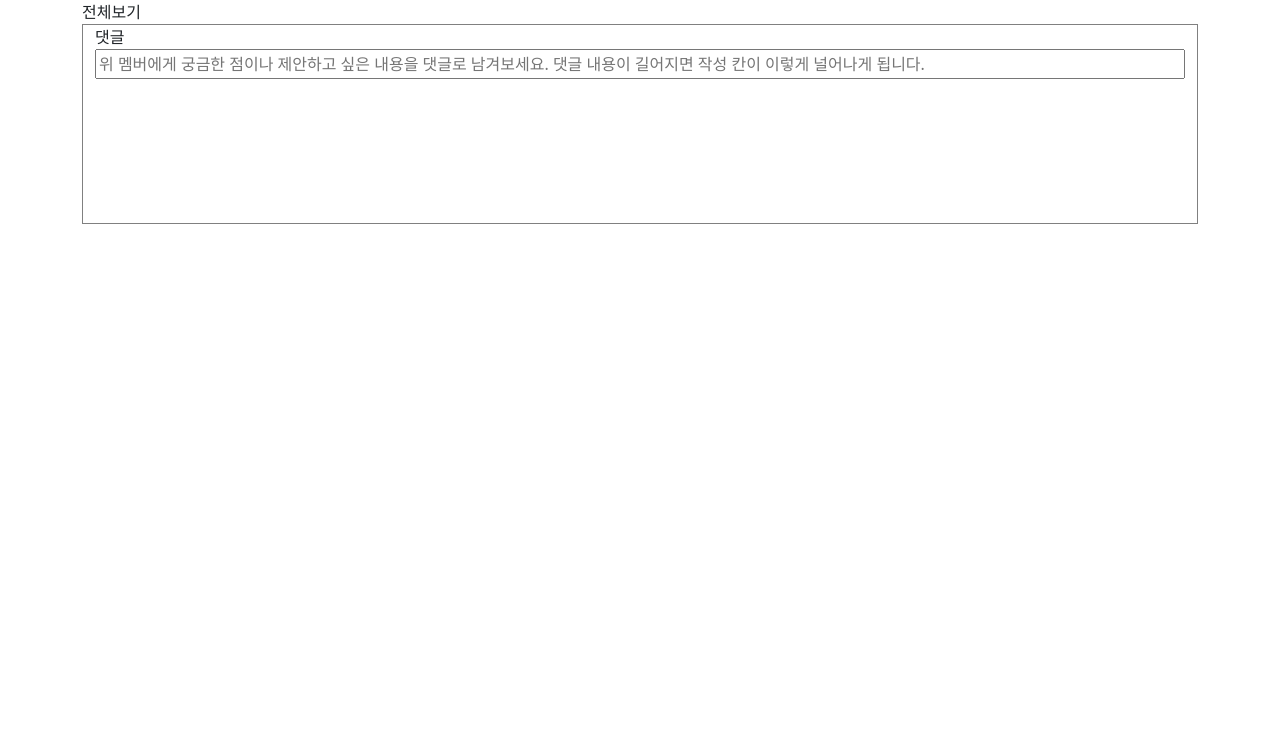
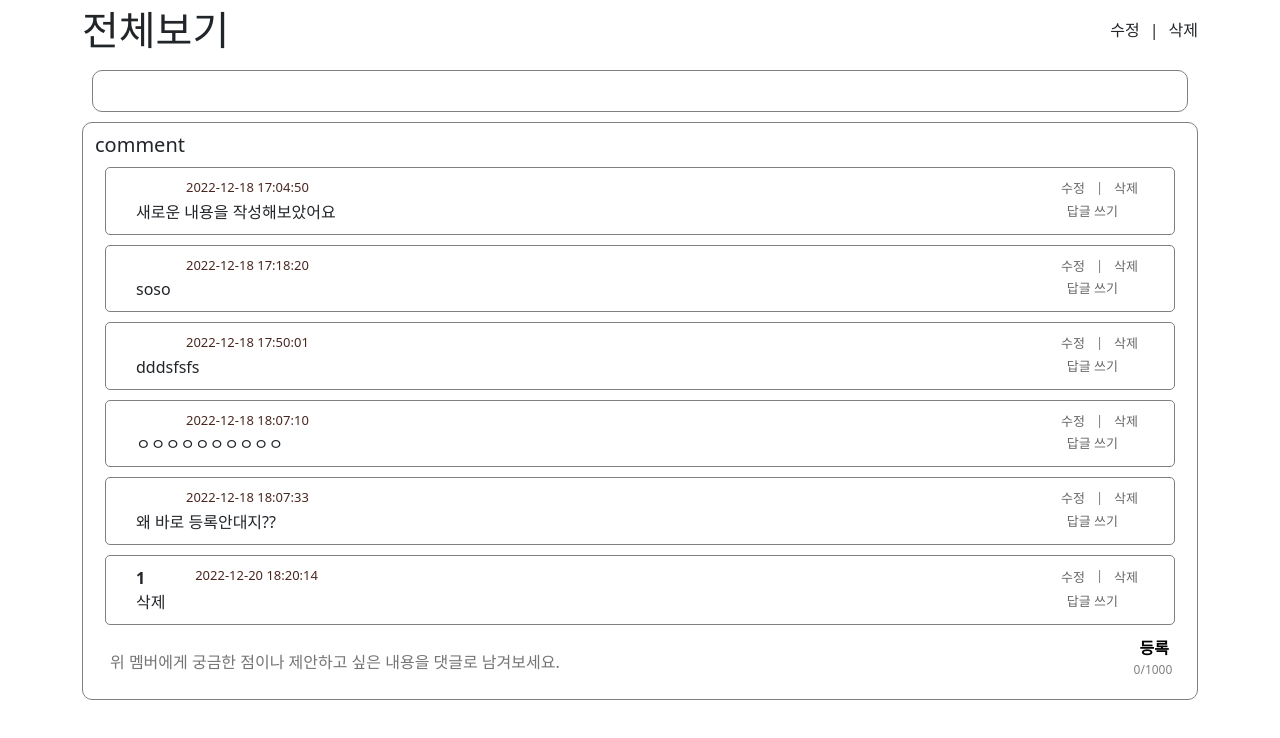
Before and after one commit to wecode-bootcamp-korea/justcode-7-fastfive-team2-front, a React (Create React App) app: page /detail/1 in a window 1280 px wide. Shown: the top 738 px of the page. Built offline with nearby package versions, Linux system fonts and the light colour scheme; no server answers; data requests are answered from the project's data file; the HTML template or start-up script is replaced by a standard one.

Commit message:
<add> 댓글 등록 및 삭제

```diff
--- a/db.json
+++ b/db.json
@@ -1,16 +1,60 @@
 {
   "company": [
     {
-      "id": 0,
-      "title": "패스트파이브",
-      "explain": "패스트파이브 설명입니다",
-      "img": "https://gratisography.com/photo/coffee-flatlay-background/",
-      "field": "공유오피스",
-      "benefit": "페스트파이브 멤버 컨택 시 10% 할인 제공",
-      "page": "https://github.com/yezee-e",
-      "number": "yejipooh@naver",
-      "detail": "여기는 디테일한 설명이 들어갑니다 어때요? 디테일 하나요??",
-      "introduction": "https://s3.us-west-2.amazonaws.com/secure.notion-static.com/7782cbef-405a-411d-a7d3-1d62883007a6/%E1%84%80%E1%85%B5%E1%84%92%E1%85%AC%E1%86%A8%E1%84%86%E1%85%AE%E1%86%AB%E1%84%89%E1%85%A5_%E1%84%86%E1%85%A6%E1%86%B7%E1%84%87%E1%85%A5_%E1%84%83%E1%85%B5%E1%84%85%E1%85%A6%E1%86%A8%E1%84%90%E1%85%A9%E1%84%85%E1%85%B5_PC_Web.pdf?X-Amz-Algorithm=AWS4-HMAC-SHA256&X-Amz-Content-Sha256=UNSIGNED-PAYLOAD&X-Amz-Credential=AKIAT73L2G45EIPT3X45%2F20221212%2Fus-west-2%2Fs3%2Faws4_request&X-Amz-Date=20221212T065214Z&X-Amz-Expires=86400&X-Amz-Signature=44cfaafb7abbb91461c71888803662c0926bde411dd9e5cb450eb6d08a807efb&X-Amz-SignedHeaders=host&response-content-disposition=filename%3D%22%25E1%2584%2580%25E1%2585%25B5%25E1%2584%2592%25E1%2585%25AC%25E1%2586%25A8%25E1%2584%2586%25E1%2585%25AE%25E1%2586%25AB%25E1%2584%2589%25E1%2585%25A5_%25E1%2584%2586%25E1%2585%25A6%25E1%2586%25B7%25E1%2584%2587%25E1%2585%25A5%2520%25E1%2584%2583%25E1%2585%25B5%25E1%2584%2585%25E1%2585%25A6%25E1%2586%25A8%25E1%2584%2590%25E1%2585%25A9%25E1%2584%2585%25E1%2585%25B5%2520PC%2520Web.pdf%22&x-id=GetObject"
+      "categoryName": "IT",
+      "corporationName": "저스트 코",
+      "image": "https://search.pstatic.net/sunny/?src=https%3A%2F%2Fi.pinimg.com%2F736x%2F2a%2Fa7%2F28%2F2aa728955ac40453fe6383be5b06229c--steve-thompson-art-steve-thompson-disney.jpg&type=a340",
+      "introduction": "안녕하세",
+      "url": "http://www.naver.com",
+      "field": "it",
+      "detailIntro": "안녕하세요",
+      "membersBenefits": "안녕하세요",
+      "number": "101020120",
+      "introFile": "안녕하세요",
+      "placeName": "강남1호점"
+    }
+  ],
+  "comment": [
+    {
+      "remove": false,
+      "content": "새로운 내용을 작성해보았어요",
+      "nickname": "예지",
+      "date": "2022-12-18 17:04:50",
+      "id": 7
+    },
+    {
+      "remove": false,
+      "content": "soso",
+      "nickname": "예지",
+      "date": "2022-12-18 17:18:20",
+      "id": 8
+    },
+    {
+      "remove": false,
+      "content": "dddsfsfs",
+      "nickname": "예지",
+      "date": "2022-12-18 17:50:01",
+      "id": 9
+    },
+    {
+      "remove": false,
+      "content": "ㅇㅇㅇㅇㅇㅇㅇㅇㅇㅇ",
+      "nickname": "예지",
+      "date": "2022-12-18 18:07:10",
+      "id": 10
+    },
+    {
+      "remove": false,
+      "content": "왜 바로 등록안대지??",
+      "nickname": "예지",
+      "date": "2022-12-18 18:07:33",
+      "id": 11
+    },
+    {
+      "content": "삭제",
+      "corporationId": 1,
+      "date": "2022-12-20 18:20:14",
+      "id": 12
     }
   ]
 }
--- a/package.json
+++ b/package.json
@@ -12,6 +12,7 @@
     "@types/react-dom": "^18.0.9",
     "axios": "^1.2.1",
     "bootstrap": "^5.2.3",
+    "moment": "^2.29.4",
     "react": "^18.2.0",
     "react-bootstrap": "^2.7.0",
     "react-dom": "^18.2.0",
--- a/src/Pages/Detail/Comment.scss
+++ /dev/null
@@ -1,9 +0,0 @@
-.comment-area {
-  width: 500px;
-  height: 200px;
-  border: 1px solid gray;
-
-  input {
-    width: 100%;
-  }
-}
--- a/src/Pages/Detail/Comment.tsx
+++ b/src/Pages/Detail/Comment.tsx
@@ -1,17 +1,7 @@
 import React from 'react';
-import './Comment.scss';
 
 function Comment() {
-  return (
-    <div className='container comment-area'>
-      <div>댓글</div>
-      <input
-        type='text'
-        maxLength={1000}
-        placeholder='위 멤버에게 궁금한 점이나 제안하고 싶은 내용을 댓글로 남겨보세요. 댓글 내용이 길어지면 작성 칸이 이렇게 널어나게 됩니다.'
-      />
-    </div>
-  );
+  return <div>Comment</div>;
 }
 
 export default Comment;
--- /dev/null
+++ b/src/Pages/Detail/Comments.scss
@@ -0,0 +1,93 @@
+@mixin btn {
+  border: none;
+  background-color: inherit;
+  opacity: 0.6;
+  font-size: 13px;
+}
+
+.comments-area {
+  border: 1px solid gray;
+  border-radius: 10px;
+  // background-color: #e3d7cf;
+  padding: 10px;
+
+  .comment {
+    display: flex;
+    flex-direction: column;
+    border: 1px solid gray;
+    margin: 10px;
+    padding: 10px 30px;
+    border-radius: 5px;
+    .comment-area {
+      display: flex;
+      justify-content: space-between;
+    }
+
+    .comment-data {
+      display: flex;
+      gap: 50px;
+      text-align: center;
+
+      .nickname {
+        font-weight: 700;
+      }
+      .date {
+        color: #49271f;
+        font-size: 13px;
+      }
+    }
+    .comment-modify {
+      display: flex;
+      gap: 5px;
+
+      button {
+        @include btn;
+      }
+      span {
+        opacity: 0.6;
+        font-size: 13px;
+      }
+    }
+
+    .comment-reply {
+      display: flex;
+      justify-content: space-between;
+
+      button {
+        @include btn;
+        margin-right: 20px;
+      }
+    }
+  }
+
+  .comments-area__input {
+    position: relative;
+    input {
+      width: 100%;
+      border-radius: 10px;
+      border: none;
+      padding: 15px;
+    }
+    :focus {
+      outline: none;
+    }
+  }
+
+  .comments-area__function {
+    position: absolute;
+    bottom: 0;
+    right: 0;
+    display: flex;
+    flex-direction: column;
+    padding: 10px;
+    span {
+      color: gray;
+      font-size: 12px;
+    }
+    button {
+      border: none;
+      background-color: inherit;
+      font-weight: 600;
+    }
+  }
+}
--- /dev/null
+++ b/src/Pages/Detail/Comments.tsx
@@ -0,0 +1,148 @@
+import React, { useEffect, useRef, useState } from 'react';
+import useFetch from '../../hook/useFetch';
+import './Comments.scss';
+import moment from 'moment';
+import axios from 'axios';
+
+interface CommentType {
+  id: 0;
+  content: '새로운 내용을 작성해보았어요';
+  date: '2022-12-18 17:04:50';
+  corporationId: 1;
+}
+
+function Comments() {
+  const [text, setText] = useState('');
+  const [newText, setNewText] = useState('');
+  const [replyModify, setReplyModify] = useState(false);
+  const [comments, setComments] = useState<CommentType[]>([]);
+
+  const inputRef = useRef<HTMLInputElement>(null); //ref는 돔요소가 생성돈 후 접근이 가능
+  // let comments: CommentType[] = useFetch('http://localhost:3004/comment');
+
+  useEffect(() => {
+    axios('http://localhost:3004/comment').then((data) =>
+      setComments(data.data)
+    );
+  }, []);
+
+  const nowTime = moment().format('YYYY-MM-DD HH:mm:ss');
+
+  const commentInput = (e: React.ChangeEvent<HTMLInputElement>) => {
+    setText(e.target.value);
+  };
+
+  const commentPost = () => {
+    if (inputRef.current) {
+      const content = inputRef.current.value;
+
+      if (content.length <= 0) {
+        alert('작성된 게시글이 없습니다');
+        return;
+      }
+
+      fetch('http://localhost:3004/comment', {
+        method: 'POST',
+        headers: {
+          'Content-Type': 'application/json', //보내는 리소스의 타입을 의미
+        },
+        body: JSON.stringify({
+          content,
+          corporationId: 1,
+          date: nowTime,
+        }),
+      }).then((res) => {
+        alert('생성이 완료 되었습니다');
+        setComments(comments);
+      });
+    }
+  };
+
+  //1. 수정버튼을 누르면 댓글에 Input 나타나기
+  //2. 수정버튼 등록버튼으로 변경
+
+  const commentModify = (id: number) => {
+    // if (comments.id) {
+    //   setReplyModify(!replyModify);
+    // }
+    // fetch('http://localhost:8000/comment', {
+    //   method: 'PUT',
+    //   headers: {
+    //     'Content-Type': 'application/json',
+    //   },
+    //   body: JSON.stringify({
+    //     //수정을 위한 정보를 body에 넣어준다
+    //     ...comments, //기존데이터에
+    //     // isDone: !isDone, //수정되는 값을 추가
+    //   }),
+    // }).then((res) => {
+    //   if (res.ok) {
+    //     // comment.content;
+    //   }
+    // });
+  };
+
+  const commentDelete = (id: number) => {
+    if (window.confirm('삭제하시겠습니까?')) {
+      //alert창
+      fetch('http://localhost:3004/comment', {
+        method: 'DELETE',
+      }).then((res) => {
+        setComments(comments.filter((delComment) => delComment.id !== id));
+      });
+    }
+  };
+
+  return (
+    <div className='container comments-area'>
+      <h5>comment</h5>
+      {comments.map((comment) => (
+        <div key={comment.id} className='comment'>
+          <div className='comment-area'>
+            <div className='comment-data'>
+              <span className='nickname'>{comment.corporationId}</span>
+              <span className='date'>{comment.date}</span>
+            </div>
+            <div className='comment-modify'>
+              <button onClick={() => commentModify(comment.id)}>수정</button>
+              <span>|</span>
+              <button onClick={() => commentDelete(comment.id)}>삭제</button>
+            </div>
+          </div>
+          <div className='comment-reply'>
+            {replyModify ? (
+              <input
+                type='text'
+                ref={inputRef}
+                maxLength={1000}
+                defaultValue={text ? text : newText}
+                onChange={commentInput}
+                placeholder='위 멤버에게 궁금한 점이나 제안하고 싶은 내용을 댓글로 남겨보세요.'
+              />
+            ) : (
+              <div>{comment.content}</div>
+            )}
+            <button>답글 쓰기</button>
+          </div>
+        </div>
+      ))}
+
+      <div className='comments-area__input'>
+        <input
+          type='text'
+          ref={inputRef}
+          maxLength={1000}
+          defaultValue={text ? text : newText}
+          onChange={commentInput}
+          placeholder='위 멤버에게 궁금한 점이나 제안하고 싶은 내용을 댓글로 남겨보세요.'
+        />
+        <div className='comments-area__function'>
+          <button onClick={commentPost}>등록</button>
+          <span>{text.length}/1000</span>
+        </div>
+      </div>
+    </div>
+  );
+}
+
+export default Comments;
--- /dev/null
+++ b/src/Pages/Detail/Detail.scss
@@ -0,0 +1,30 @@
+.company-section {
+  display: flex;
+  justify-content: space-between;
+  align-items: center;
+
+  .section {
+    font-size: 40px;
+  }
+
+  .company-modify {
+    display: flex;
+    gap: 10px;
+  }
+}
+
+.Detail-area {
+  border: 1px solid gray;
+  border-radius: 10px;
+  margin: 10px;
+  padding: 20px;
+  img {
+    width: 100%;
+    height: 200px;
+  }
+  .Detail-intro {
+    font-size: 20px;
+    font-weight: 500;
+    margin-right: 10px;
+  }
+}
--- a/src/Pages/Detail/Detail.tsx
+++ b/src/Pages/Detail/Detail.tsx
@@ -2,43 +2,46 @@ import axios from 'axios';
 import React, { useState } from 'react';
 import { useEffect } from 'react';
 import { useParams } from 'react-router-dom';
-import Comment from './Comment';
-
-type CompanyType = {
-  id: number;
-  title: string;
-  explain: String;
-  img: string;
-  field: string;
-  benefit: string;
-  page: string;
-  number: string;
-  detail: string;
-  introduction: string;
-};
+import useFetch from '../../hook/useFetch';
+import Comments from './Comments';
+import './Detail.scss';
 
 function Detail() {
-  const [company, setCompany] = useState<CompanyType[]>([]);
+  const company = useFetch('http://localhost:3004/company');
   let { id } = useParams();
+
   console.log(company);
-
-  const getCompanyDetail = () => {
-    axios
-      .get(`http://localhost:3004/company/${id}`)
-      .then((res) => setCompany(res.data));
-  };
-
-  useEffect(() => {
-    getCompanyDetail();
-  }, [id]);
-  console.log('id', id);
   return (
     <div className='container'>
-      <div>전체보기</div>
-      {/* <img src={company?.img} alt='banner' />
-      <div>{company?.title}</div>
-      <div>{company?.explain}</div> */}
-      <Comment />
+      <div className='company-section'>
+        <div className='section'>전체보기</div>
+        <div className='company-modify'>
+          <span>수정</span>
+          <span>|</span>
+          <span>삭제</span>
+        </div>
+      </div>
+
+      <div className='Detail-area'>
+        {/* <img src={company.image} alt='banner' />
+        <h2>{company.corporationName}</h2>
+        <div>{company.detailIntro}</div>
+        <div>
+          <span className='Detail-intro'>업무분야</span>
+          <span>{company.field}</span>
+        </div>
+        <div>
+          <span className='Detail-intro'>홈페이지</span>{' '}
+          <span>{company.membersBenefits}</span>
+        </div>
+        <div>
+          <span className='Detail-intro'>연락처</span>{' '}
+          <span>{company.number}</span>
+        </div>
+        <div>{company.introFile}</div> */}
+      </div>
+
+      <Comments />
     </div>
   );
 }
--- /dev/null
+++ b/src/hook/useFetch.tsx
@@ -0,0 +1,27 @@
+import { useEffect, useState } from 'react';
+import axios from 'axios';
+
+type CompanyType = {
+  categoryName: string;
+  corporationName: string;
+  image: string;
+  introduction: string;
+  url: string;
+  field: string;
+  detailIntro: string;
+  membersBenefits: string;
+  number: string;
+  introFile: string;
+  placeName: string;
+};
+
+export default function useFetch(url: string) {
+  const [data, setData] = useState<CompanyType>();
+
+  useEffect(() => {
+    axios(url) //필요한 url이 바뀔예정이다
+      .then((data) => setData(data.data));
+  }, [url]);
+
+  return data; //결국 필요한 data를 리턴해서 받을예정
+}
--- a/src/index.tsx
+++ b/src/index.tsx
@@ -6,8 +6,4 @@ import 'bootstrap/dist/css/bootstrap.min.css';
 const root = ReactDOM.createRoot(
   document.getElementById('root') as HTMLElement
 );
-root.render(
-  <React.StrictMode>
-    <App />
-  </React.StrictMode>
-);
+root.render(<App />);
```
Also changed, not shown: 1 other file (tests, documents, lock files or other folders).
